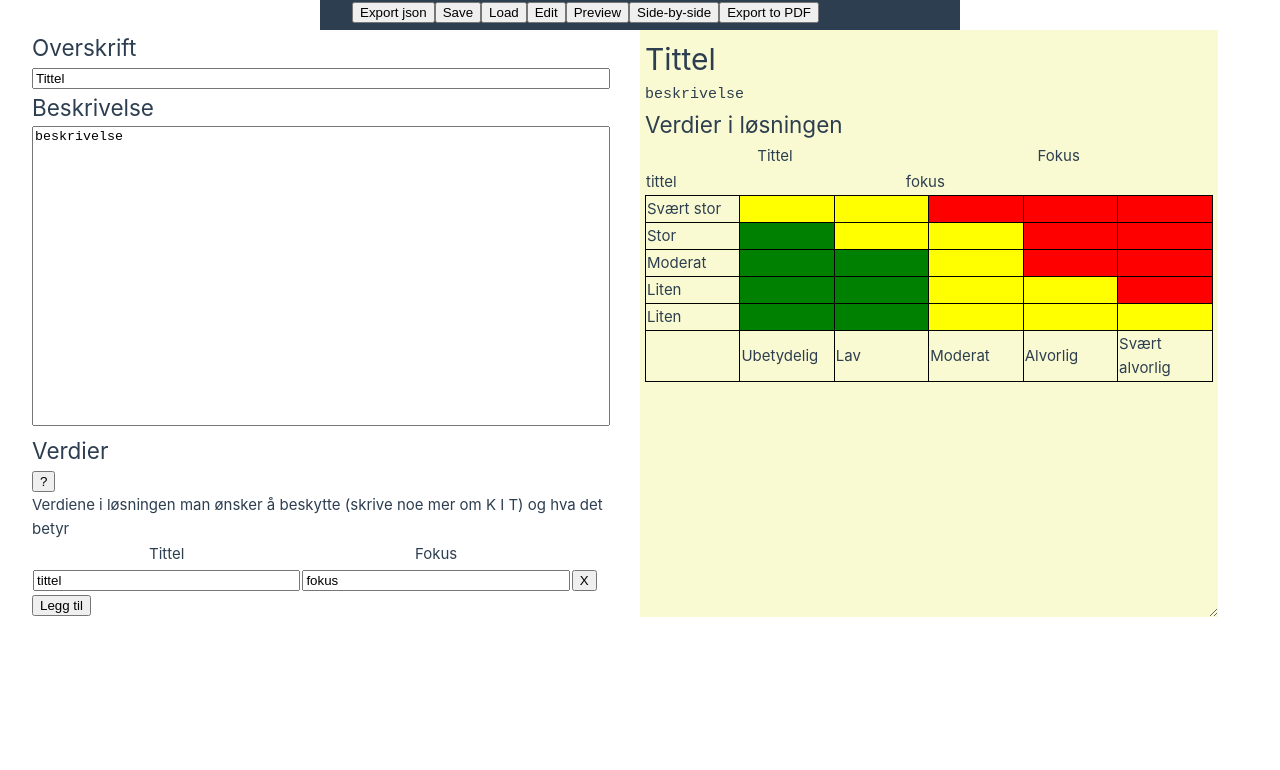
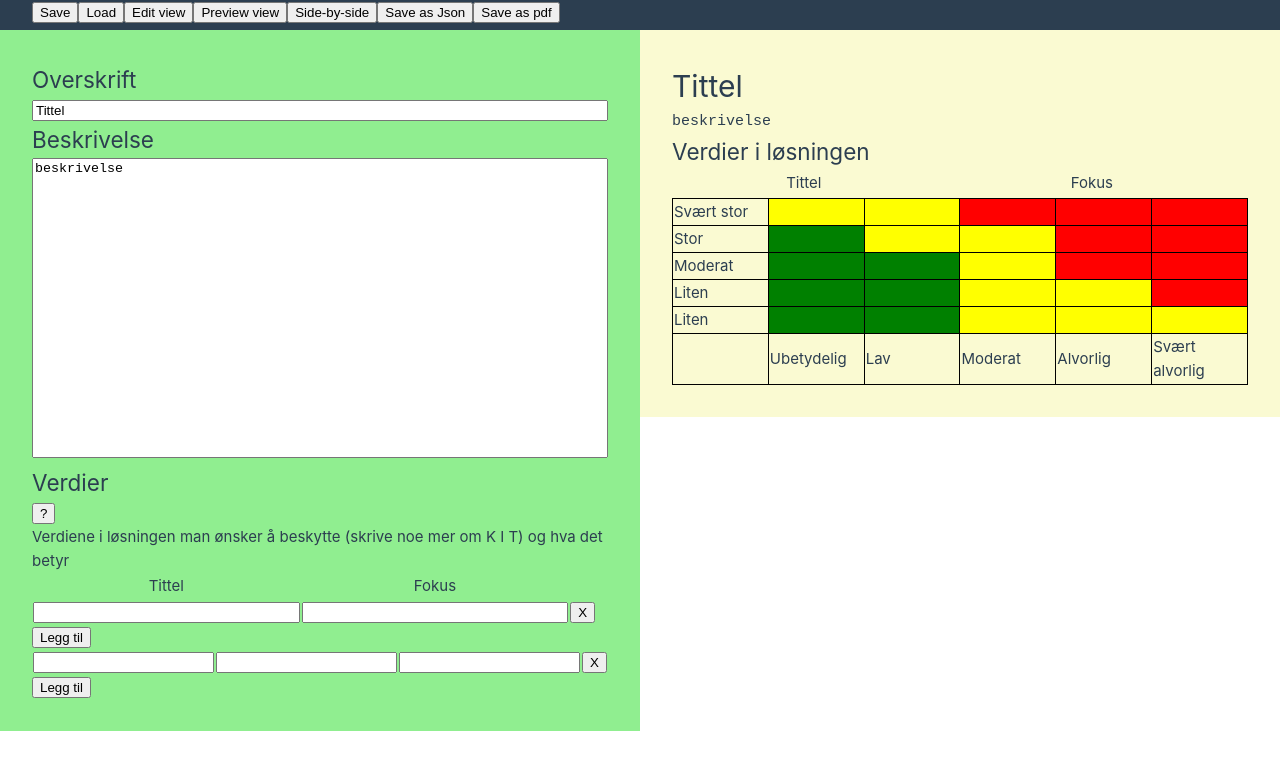
Before and after one commit to oslokommune/rosinator, a Vue app: page / in a window 1280 px wide. Shown: the top 770 px of the page. Built offline with nearby package versions, Linux system fonts and the light colour scheme.

Commit message:
Wip styling, get rid of grid

```diff
--- a/src/App.vue
+++ b/src/App.vue
@@ -10,8 +10,8 @@ export default {
     return {
       title: 'Tittel',
       description: 'beskrivelse',
-      verdier: [ {tittel: 'tittel', fokus: 'fokus'}],
-      hendelser : [ {tittel: 'tittel', fokus: 'fokus'}]
+      verdier: [ {tittel: '', fokus: ''}],
+      hendelser : [ {hendelse: '', situasjon: '', action: ''}]
     }
   },
   methods: {
@@ -23,8 +23,14 @@ export default {
     },
     //  export json
     exportJson() {
-      let {title, description, verdier} = this;
-      console.log(JSON.stringify({title, description, verdier}));
+      const a = document.createElement("a");
+      a.href = URL.createObjectURL(new Blob([JSON.stringify(this, null, 2)], {
+        type: "application/json"
+      }));
+      a.setAttribute("download", "data.json");
+      document.body.appendChild(a);
+      a.click();
+      document.body.removeChild(a);
     },
     // save to local storage
     save() {
@@ -42,14 +48,14 @@ export default {
     fullEdit() {
       let edit = document.getElementById('edit');
       let preview = document.getElementById('preview');
-      edit.style.width = '195%'
+      edit.style.width = '100%'
       edit.style.display = 'block';
       preview.style.display = 'none';
     },
     fullPreview() {
       let edit = document.getElementById('edit');
       let preview = document.getElementById('preview');
-      preview.style.width = '195%'
+      preview.style.width = '100%'
       preview.style.display = 'block';
       edit.style.display = 'none';
     },
@@ -76,15 +82,15 @@ export default {
 <template>
 
   <nav>
-    <button @click="exportJson">Export json</button>
+
     <button @click="save">Save</button>
     <button @click="load">Load</button>
-    <button @click="fullEdit">Edit</button>
-    <button @click="fullPreview">Preview</button>
+    <button @click="fullEdit">Edit view</button>
+    <button @click="fullPreview">Preview view</button>
     <button @click="sideBySide">Side-by-side</button>
-    <button @click="exportToPDF">Export to PDF</button>
+    <button @click="exportJson">Save as Json</button>
+    <button @click="exportToPDF">Save as pdf</button>
   </nav>
-
   <div id="edit" class="edit">
   <h2>Overskrift</h2>
   <input class="single" v-model="title">
@@ -104,7 +110,16 @@ export default {
         <td><button @click="verdier.splice(verdier.indexOf(verdi), 1)">X</button></td>
       </tr>
     </table>
-  <button @click="verdier.push({tittel: 'tittel', fokus: 'fokus'})">Legg til</button>
+  <button @click="verdier.push({tittel: '', fokus: ''})">Legg til</button>
+    <table>
+    <tr v-for="hendelse in hendelser">
+      <td><input v-model="hendelse.hendelse"></td>
+      <td><input v-model="hendelse.situasjon"></td>
+      <td><input v-model="hendelse.action"></td>
+      <td><button @click="hendelser.splice(hendelser.indexOf(hendelse), 1)">X</button></td>
+    </tr>
+    </table>
+    <button @click="verdier.push({tittel: '', fokus: ''})">Legg til</button>
 
 
 
@@ -189,6 +204,7 @@ export default {
 
 <style scoped>
 
+
 table.matrix  {
   table-layout: fixed;
   width : 100%;
@@ -210,12 +226,12 @@ td.red {
 nav {
   background: #2c3e50;
   height: 30px;
-  width: 50%;
+  width: 100%;
   padding: 0 2rem;
   z-index: 1000;
   top: 0;
   position: fixed;
-  left: 25%;
+
 
 }
 table {
@@ -228,16 +244,21 @@ input {
 }
 
 div.preview, div.edit {
-  margin-top: 30px;
-  width: 95%
+  background-color: lightgreen;
+  margin: 30px 0;
+
+  width: 50%;
+  float: left;
+  padding: 2rem;
 }
 
 div.preview {
   background: lightgoldenrodyellow;
-  padding: 5px;
-  resize: both;
-  overflow: auto;
+  #padding: 5px;
+  #resize: both;
+  #overflow: auto;
 }
+
 
 
 textarea {
--- a/src/assets/main.css
+++ b/src/assets/main.css
@@ -1,12 +1,5 @@
 @import './base.css';
 
-#app {
-  max-width: 1280px;
-  margin: 0 auto;
-  padding: 2rem;
-
-  font-weight: normal;
-}
 
 a,
 .green {
@@ -21,15 +14,15 @@ a,
   }
 }
 
-@media (min-width: 1024px) {
-  body {
-    #display: flex;
-    place-items: center;
-  }
+/*@media (min-width: 1024px) {*/
+/*  body {*/
+/*    #display: flex;*/
+/*    place-items: center;*/
+/*  }*/
 
-  #app {
-    display: grid;
-    grid-template-columns: 1fr 1fr;
-    padding: 0 2rem;
-  }
-}
+/*  #app {*/
+/*    display: grid;*/
+/*    grid-template-columns: 1fr 1fr;*/
+/*    padding: 0 2rem;*/
+/*  }*/
+/*}*/
```
